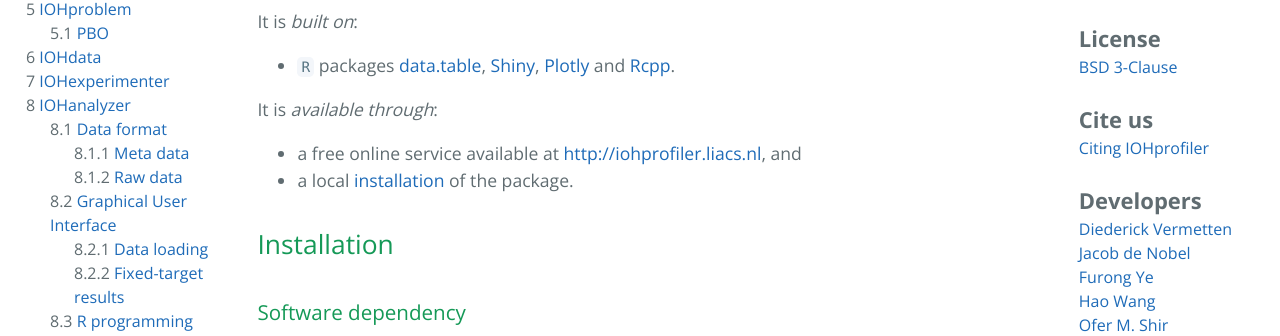
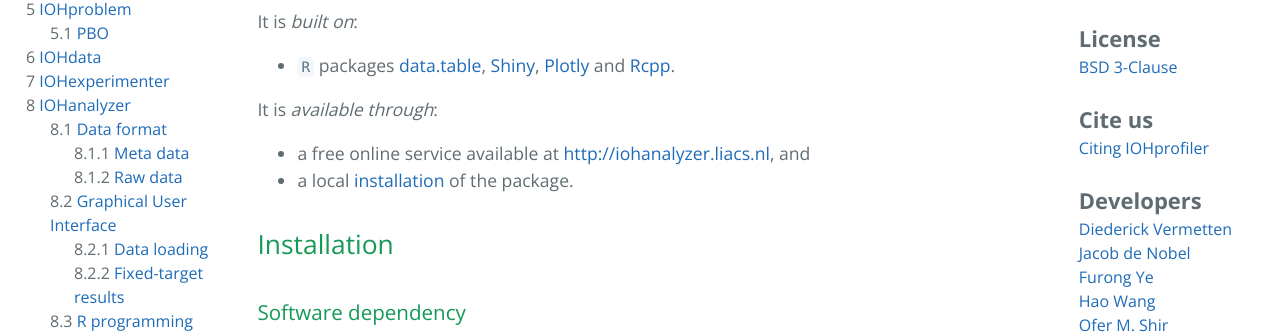
Before and after one commit to IOHprofiler/IOHprofiler.github.io, a Jekyll site: the page built from IOHanalyzer/IOHanalyzer.md, in a window 1280 px wide and 900 px high, scrolled down 907 px. Shown: the part 119-455 px from the top of the window. Built offline with Jekyll 4.4.1, drawn with Linux system fonts in a browser that asks for light colours; part of the change alters nothing that is shown.

Commit message:
Fix iohanalyzer link

```diff
--- a/IOHanalyzer/IOHanalyzer.md
+++ b/IOHanalyzer/IOHanalyzer.md
@@ -30,7 +30,7 @@ It is _built on_:
 
 It is _available through_:
 
-* a free online service available at [http://iohprofiler.liacs.nl](http://iohprofiler.liacs.nl), and
+* a free online service available at [http://iohanalyzer.liacs.nl](http://iohanalyzer.liacs.nl), and
 * a local [installation](#install) of the package.
 
 ## <a name="install"></a>Installation
```
